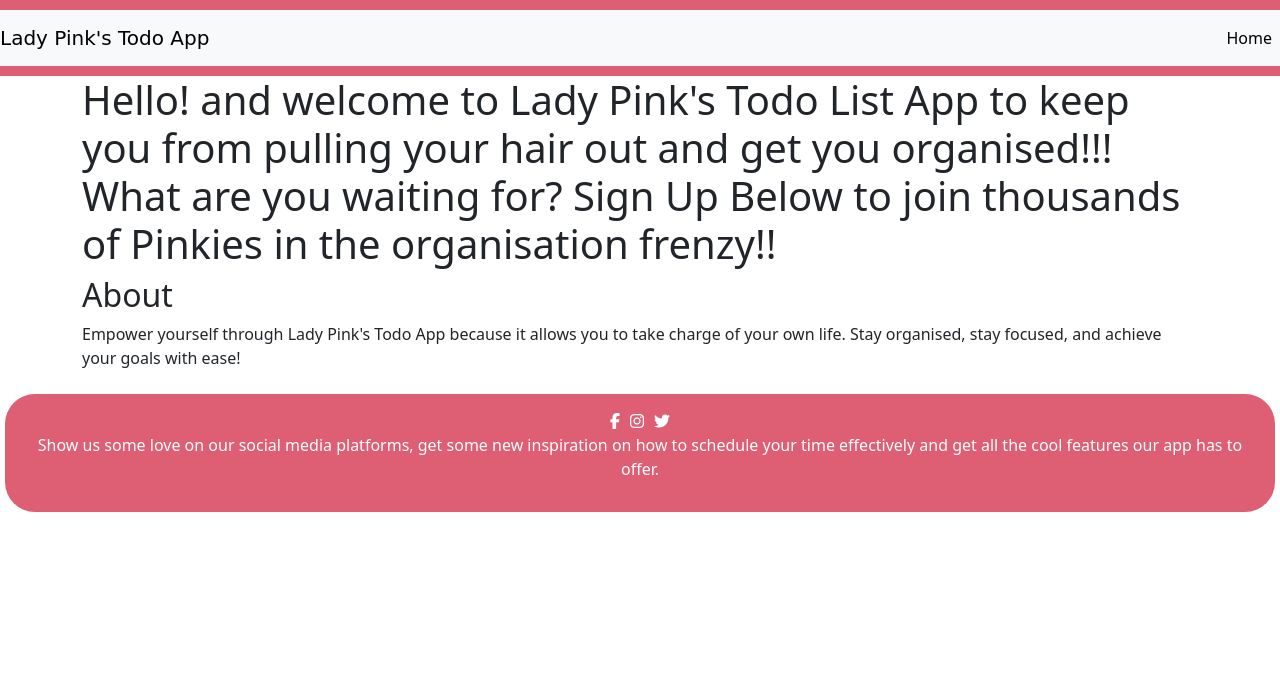
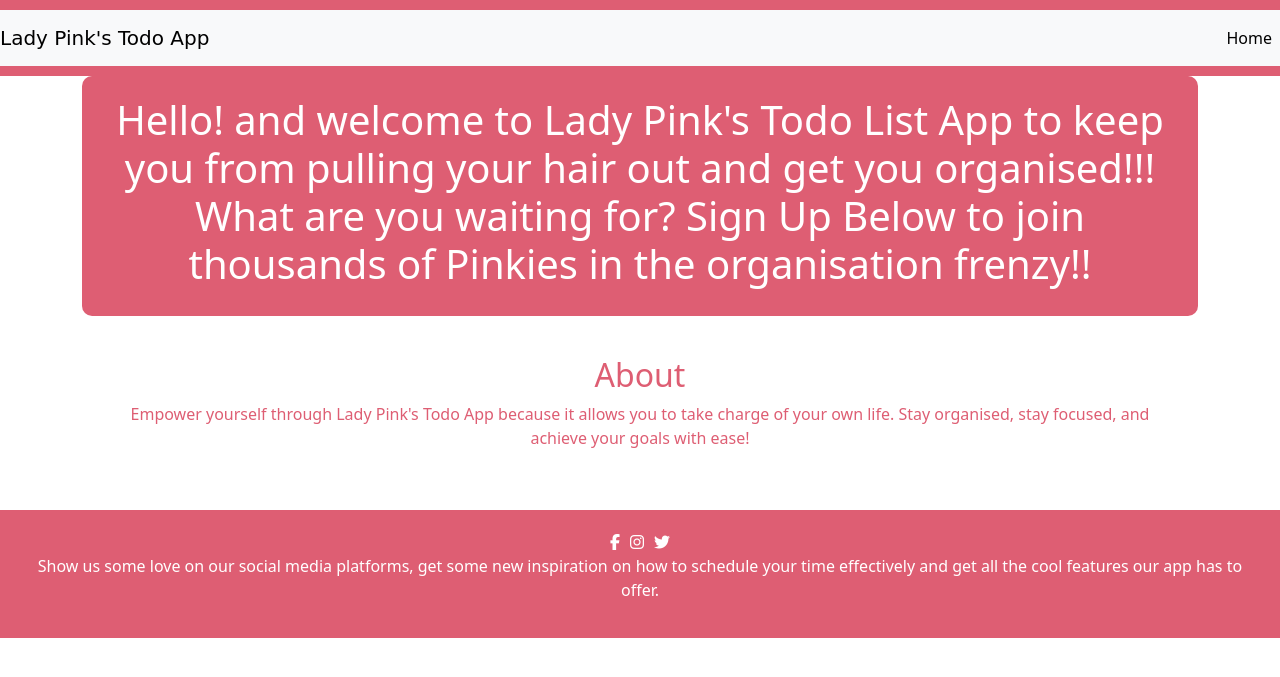
Before and after one commit to orechelsea/Lady-Pink-s-Todo-App2, a Django app: page / in a window 1280 px wide. Shown: the top 677 px of the page. Run offline with Django 4.2, Linux system fonts and the light colour scheme; some libraries are stand-ins or nearby versions.

Commit message:
"added more css styling"

```diff
--- a/Todo/templates/Todo/index.html
+++ b/Todo/templates/Todo/index.html
@@ -1,11 +1,11 @@
 {% extends 'base.html' %}
 
 {% block content %}
-  <div class="greeting">
+  <div class="greeting box">
     <h1>{{ greeting }}</h1>
   </div>
 
-  <div class="about">
+  <div class="about box">
     <h2>About</h2>
     <p>{{ about }}</p>
   </div>
--- a/static/css/style.css
+++ b/static/css/style.css
@@ -36,26 +36,57 @@ footer {
     color: white;
     margin-top: 20px;
 }
-
+.pink1 {
+    background-color: rgb(222, 94, 115);
+    margin: 5px;
+    border-radius: 30px;
+    padding: 15px;
+    color: white;
+}
 .social-media-links {
     display: flex;
     justify-content: center;
     gap: 10px;
 }
 
+
 .social-media-links a {
     color: white;
+    text-decoration: none;
 }
 
 .social-media-links a:hover {
     background-color: white;
     color: rgb(222, 94, 115);
+    border-radius: 50%;
+    padding: 5px;
 }
 
-.ladypink {
+
+.box {
     background-color: rgb(222, 94, 115);
-    margin: 5px;
-    border-radius: 30px;
-    padding: 15px;
     color: white;
+    border-radius: 10px;
+    padding: 20px;
+    margin-bottom: 20px;
+    text-align: center;
 }
+
+/* Specific styles for greeting section */
+.greeting {
+    background-color: rgb(222, 94, 115);
+    color: white;
+    border-radius: 10px;
+    padding: 20px;
+    margin-bottom: 20px;
+    text-align: center;
+}
+
+.about {
+    background-color: rgb(255, 255, 255);
+    color: rgb(222, 94, 115);
+    border-radius: 10px;
+    padding: 20px;
+    margin-bottom: 20px;
+    text-align: center;
+}
--- a/templates/base.html
+++ b/templates/base.html
@@ -25,7 +25,7 @@
         {% endblock %}
     </main>
 
-    <footer class="text-center mt-4 ladypink">
+    <footer class="text-center mt-4 ladypink" class="pink1">
         <div class="social-media-links">
             <a href="https://www.facebook.com/" aria-label="Facebook" target="_blank"><i class="fab fa-facebook-f"></i></a>
             <a href="https://www.instagram.com/" aria-label="Instagram" target="_blank"><i class="fa-brands fa-instagram"></i></a>
```
